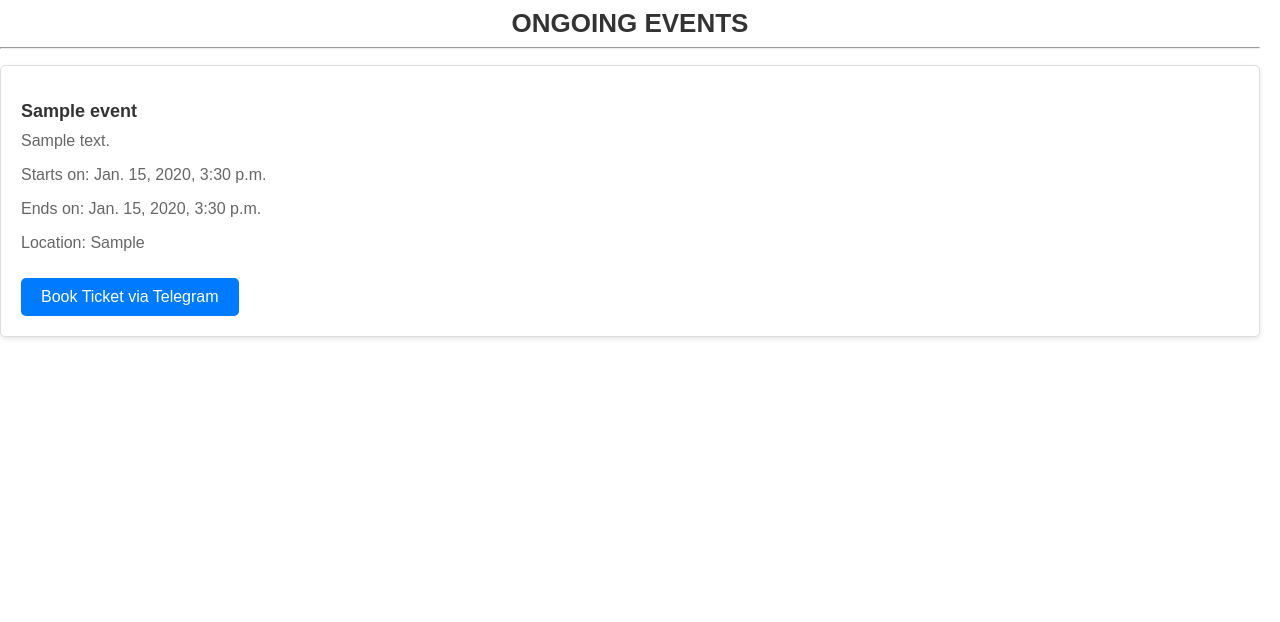
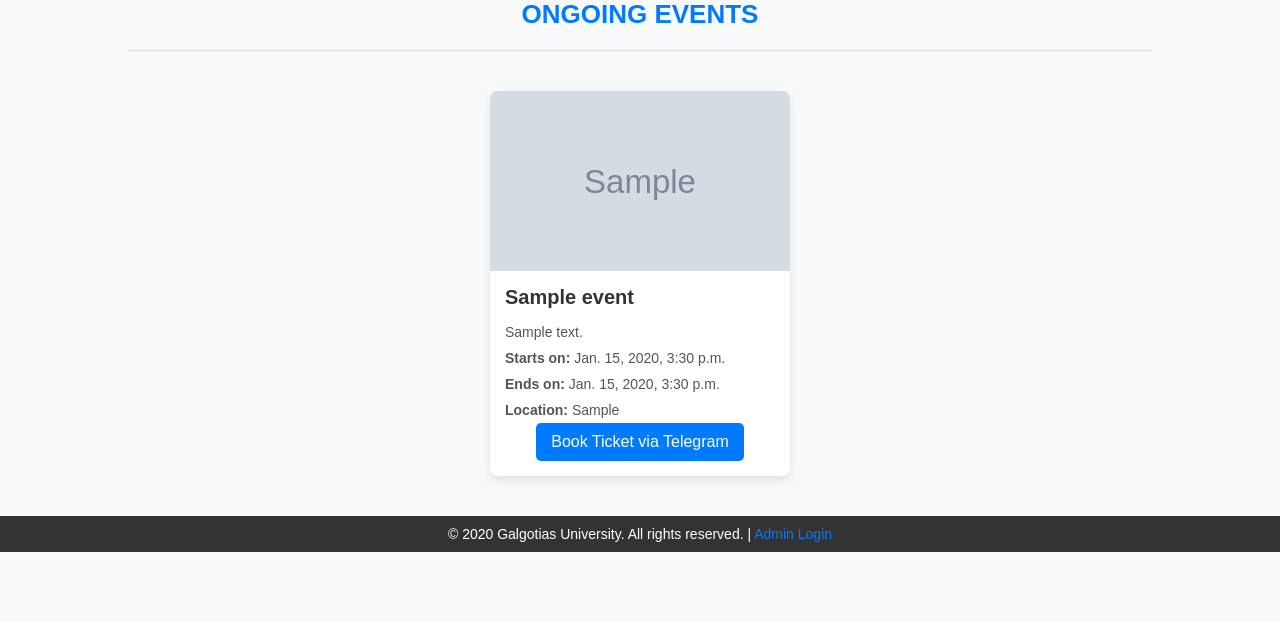
Before and after one commit to JdotOrg/telegram-bot-and-django, a Django app: template telegram_bot/telegram_event_booking/events/templates/events/event_list.html in a window 1280 px wide. Shown: the part 178-800 px from the top of the page. Run offline with Django 5.2, Linux system fonts and the light colour scheme; tables that the repository leaves empty hold one stand-in row (values such as "Sample post"); the template is opened without the code that fills it: values that come from a table or form of the project are taken from there, most other values are stand-ins (such as "Sample title", 1, 10 or a date in 2020); grey boxes marked "Sample" are stand-in pictures.

Commit message:
Update event_list.html

```diff
--- a/telegram_bot/telegram_event_booking/events/templates/events/event_list.html
+++ b/telegram_bot/telegram_event_booking/events/templates/events/event_list.html
@@ -1,100 +1,180 @@
 <!DOCTYPE html>
-<html>
+<html lang="en">
 <head>
+  <meta charset="UTF-8">
+  <meta name="viewport" content="width=device-width, initial-scale=1.0">
   <title>Event List</title>
   <link rel="icon" type="image/jpg" href="https://i.ibb.co/q55nwPx/event.png">
   <style>
     body {
-      font-family: Arial, sans-serif;
-      margin: 10px 20px 20px 0px;
-      background-color:rgb(255, 255, 255);
+      font-family: 'Arial', sans-serif;
+      margin: 0;
+      padding: 0;
+      background-color: #f8f9fa;
+      color: #333;
     }
+
     .header {
       height: 9.2rem;
-      width: 100;
       display: flex;
-      justify-content: center; /* Center the image horizontally */
-      align-items: center; /* Center the image vertically */
+      justify-content: center;
+      align-items: center;
+      background-color: #fff;
+      box-shadow: 0px 2px 5px rgba(0, 0, 0, 0.1);
     }
 
     .logo img {
       height: 9rem;
     }
-    h1 {
+
+    h2.h2 {
       text-align: center;
-      margin: 40px 0px 20px 0px;
-      color: red;
-      font-weight: bold;
-      font-size: 40px;
+      font-size: 26px;
+      margin: 30px 0 10px;
+      color: #007bff;
     }
 
-    .h2 {
-      text-align: center;
-      font-size: 26px;
-      margin-top: 29px;
-      margin-bottom:0px;
-    }
-    ul {
-      list-style: none;
-      padding: 0;
+    hr {
+      border: 0;
+      height: 1px;
+      background: #ddd;
+      margin: 20px auto;
+      width: 80%;
     }
 
-    li {
-      background-color: #fff;
-      border: 1px solid #ddd;
-      border-radius: 5px;
+    .event-list {
+      display: flex;
+      flex-wrap: wrap;
+      justify-content: center;
+      gap: 20px;
       padding: 20px;
-      margin-bottom: 20px;
-      box-shadow: 0px 2px 5px rgba(0, 0, 0, 0.1);
     }
 
-    h2 {
-      font-size: 18px;
-      margin-bottom: 10px;
+    .event-card {
+      background-color: #fff;
+      border-radius: 8px;
+      box-shadow: 0px 4px 10px rgba(0, 0, 0, 0.1);
+      display: flex;
+      flex-direction: column;
+      overflow: hidden;
+      width: 300px;
+      transition: transform 0.2s ease-in-out;
+    }
+
+    .event-card:hover {
+      transform: translateY(-5px);
+    }
+
+    .event-thumbnail {
+      height: 180px;
+      width: 100%;
+      object-fit: cover;
+    }
+
+    .event-details {
+      padding: 15px;
+      flex-grow: 1;
+      display: flex;
+      flex-direction: column;
+    }
+
+    .event-details h2 {
+      font-size: 20px;
+      margin: 0 0 10px;
       color: #333;
     }
 
-    p {
-      margin-top: 0;
-      color: #666;
+    .event-details p {
+      margin: 5px 0;
+      color: #555;
+      font-size: 14px;
+    }
+
+    .button-container {
+      text-align: center;
+      margin-top: auto;
     }
 
     .button {
       display: inline-block;
-      padding: 10px 20px;
-      margin-top: 10px;
+      text-align: center;
+      padding: 10px 15px;
       background-color: #007bff;
       color: #fff;
       border-radius: 5px;
       text-decoration: none;
       font-size: 16px;
+      transition: background-color 0.2s;
+    }
+
+    .button:hover {
+      background-color: #0056b3;
+    }
+
+    .no-events {
       text-align: center;
+      font-size: 18px;
+      color: #777;
+      margin-top: 20px;
+    }
+
+    .footer {
+      text-align: center;
+      padding: 10px 0;
+      background-color: #333;
+      color: #fff;
+      font-size: 14px;
+      margin-top: 20px;
+    }
+
+    .footer a {
+      color: #007bff;
+      text-decoration: none;
+    }
+
+    .footer a:hover {
+      text-decoration: underline;
     }
   </style>
-  <!-- -->
-
 </head>
 <body>
   <div class="header">
     <div class="logo">
-      <a href="http://127.0.0.1:8000/"><img src="https://i.ibb.co/rxf1k8K/787914e335b020a471e898c1a1564327.jpg" alt="Galgotias Univeristy Logo" title="Galgotias Univeristy" border="0" /></a>
+      <a href="http://127.0.0.1:8000/">
+        <img src="https://i.ibb.co/rxf1k8K/787914e335b020a471e898c1a1564327.jpg" alt="Galgotias University Logo" title="Galgotias University" />
+      </a>
     </div>
   </div>
-  <h2 class="h2"> ONGOING EVENTS </h2>
+
+  <h2 class="h2">ONGOING EVENTS</h2>
   <hr>
-  <ul>
+
+  <div class="event-list">
     {% for event in events %}
-      <li>
-        <h2><b>{{ event.name }}</b></h2>
-        <p>{{ event.description }}</p>
-        <p>Starts on: {{ event.start_date }}</p>
-        <p>Ends on: {{ event.end_date }}</p>
-        <p>Location: {{ event.location }}</p>
-        <a href="https://t.me/university_event_bot?start=bookticket {{ event.id }}" class="button">Book Ticket via Telegram</a>
-      </li>
+      <div class="event-card">
+        {% if event.thumbnail %}
+          <img src="{{ event.thumbnail.url }}" alt="{{ event.name }}" class="event-thumbnail">
+        {% else %}
+          <img src="https://via.placeholder.com/300x180?text=No+Image+Available" alt="No Thumbnail" class="event-thumbnail">
+        {% endif %}
+        <div class="event-details">
+          <h2><b>{{ event.name }}</b></h2>
+          <p>{{ event.description }}</p>
+          <p><strong>Starts on:</strong> {{ event.start_date }}</p>
+          <p><strong>Ends on:</strong> {{ event.end_date }}</p>
+          <p><strong>Location:</strong> {{ event.location }}</p>
+          <div class="button-container">
+            <a href="https://t.me/university_event_bot?start=bookticket {{ event.id }}" class="button">Book Ticket via Telegram</a>
+          </div>
+        </div>
+      </div>
     {% empty %}
-      <li>No events available.</li>
+      <p class="no-events">No events available.</p>
     {% endfor %}
-  </ul>
+  </div>
+
+  <div class="footer">
+    &copy; {{ year }} Galgotias University. All rights reserved. |  <a href="http://127.0.0.1:8000/admin/">Admin Login</a>
+  </div>
 </body>
 </html>
```
